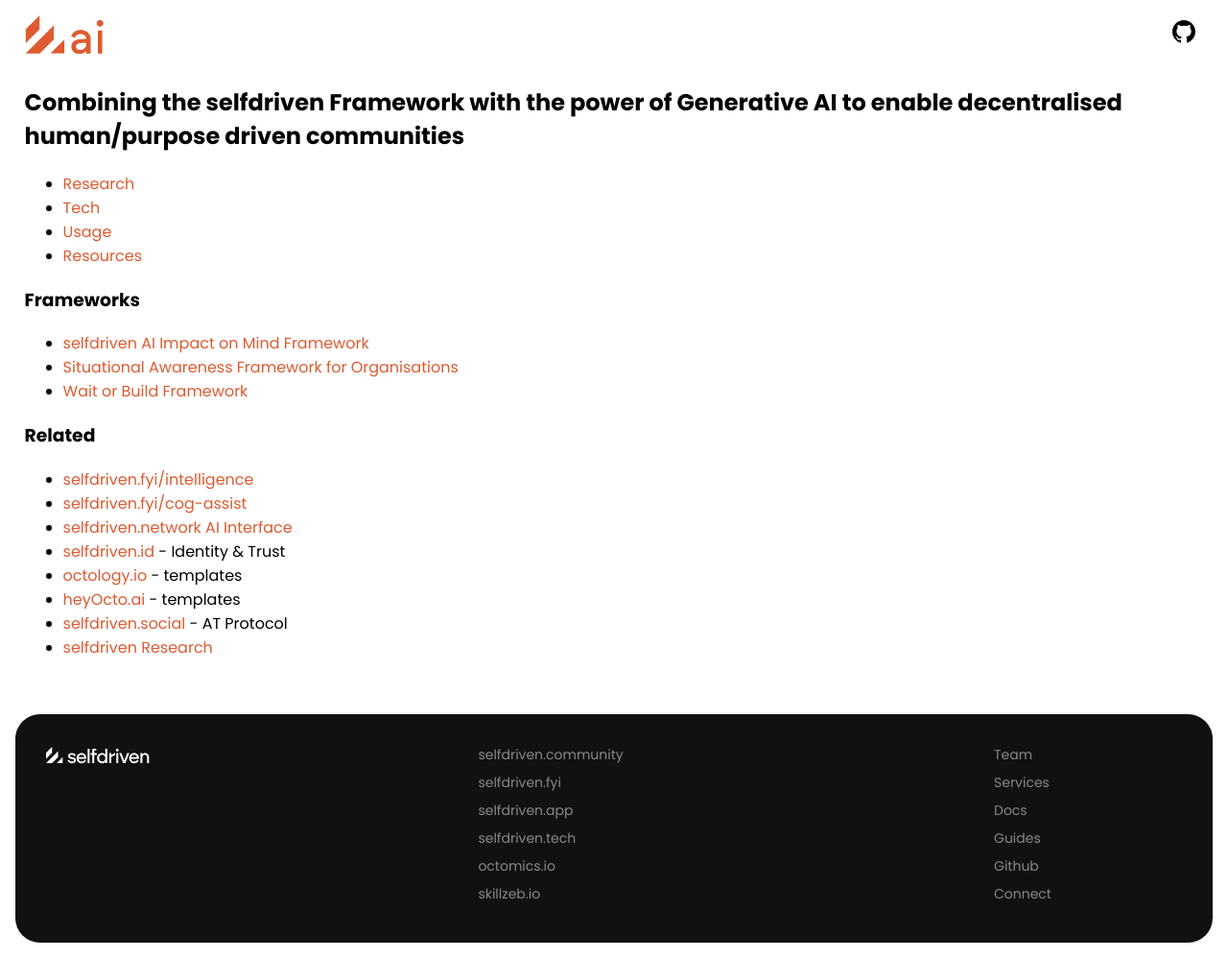
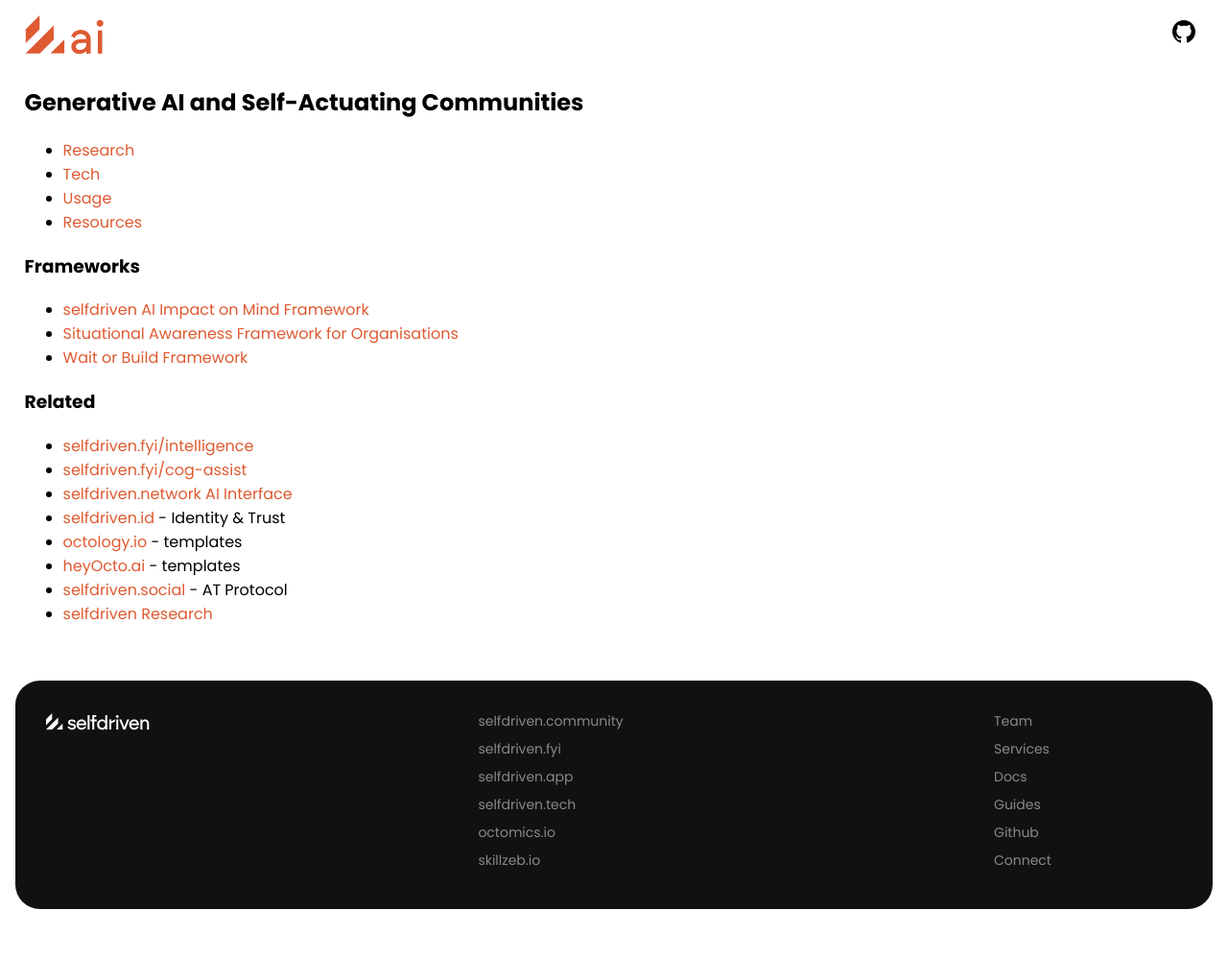
Before and after one commit to selfdriven-foundation/selfdriven-ai, a Jekyll site: the page built from docs/index.md, in a window 1280 px wide. Shown: the whole page at 96% size. Built offline with Jekyll 4.4.1, drawn with Linux system fonts in a browser that asks for light colours; after the commit the page ends 963 px from its top, so only the background shows below that.

Commit message:
Update index.md

```diff
--- a/docs/index.md
+++ b/docs/index.md
@@ -3,7 +3,7 @@
 title: Home
 ---
 
-## Combining the selfdriven Framework with the power of Generative AI to enable decentralised human/purpose driven communities
+## Generative AI and Self-Actuating Communities
 
 - [Research](/research/)
 - [Tech](/tech/)
```
